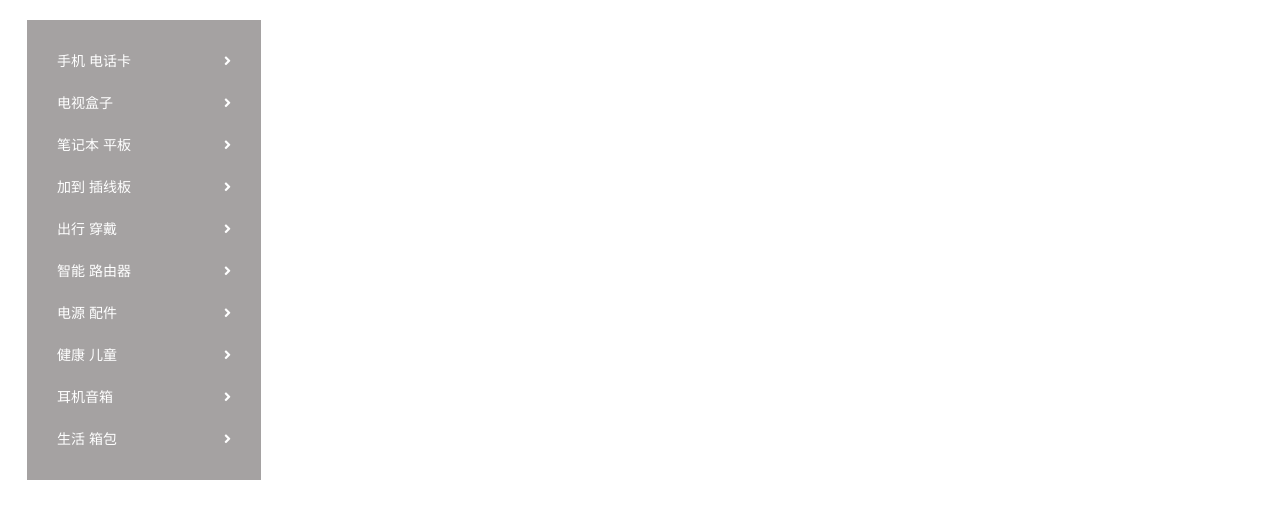
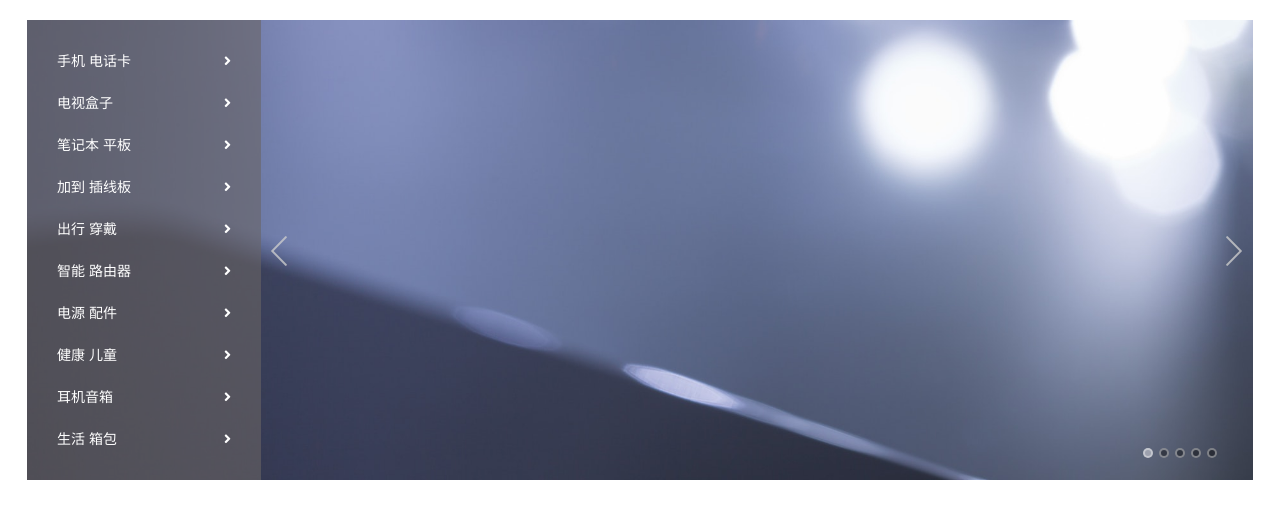
Before and after one commit to JimHui12/html5css3, a plain HTML site: page miProject/index.html in a window 1280 px wide. Shown: the part 120-638 px from the top of the page. Drawn offline with Linux system fonts and the light colour scheme.

Commit message:
index.css, 01.jpg, 02.jpg, 03.jpg, 04.jpg, 05.jpg, icon-slides.png, index.html added

```diff
--- a/miProject/css/index.css
+++ b/miProject/css/index.css
@@ -337,5 +337,73 @@ ul.left-menu li a:hover {
     background-color: #ff6700;
     color: white;
     border: none;
+}
 
+/* 设置banner */
+.banner {
+    position: relative;
+    height: 460px;
 }
+
+.banner .img-list li {
+    position: absolute;
+}
+
+.banner img {
+    width: 100%;
+    vertical-align: top;
+}
+
+/* 设置5个导航点 */
+.pointer {
+    position: absolute;
+    bottom: 22px;
+    right: 36px;
+}
+
+.pointer a {
+    float: left;
+    width: 6px;
+    height: 6px;
+    border: 2px rgba(255, 255, 255, .4) solid;
+    border-radius: 50%;
+    background-color: rgba(0, 0, 0, .4);
+    margin-left: 6px;
+}
+
+.pointer a:hover,
+.pointer a.active {
+    border-color: 2px rgba(0, 0, 0, .4);
+    background-color: rgba(255, 255, 255, .4);
+}
+
+/* 设置两个箭头 */
+.prev-next a {
+    width: 41px;
+    height: 69px;
+    background-image: url(../img/icon-slides.png);
+
+    position: absolute;
+    top: 0;
+    bottom: 0;
+    margin: auto 0;
+}
+
+.prev-next .prev{
+    left: 234px;
+    background-position: -84px 0;
+}
+
+.prev-next .prev:hover{
+    background-position: 0 0;
+}
+
+.prev-next .next {
+    right: 0;
+    background-position: -125px 0;
+}
+
+.prev-next .next:hover {
+    right: 0;
+    background-position: -42px 0;
+}
--- a/miProject/index.html
+++ b/miProject/index.html
@@ -187,5 +187,51 @@
             </div>
         </div>
     </div>
+
+    <!-- 创建banner的容器 -->
+    <div class="banner-wrapper">
+        <div class="banner w">
+            <ul class="img-list">
+                <li>
+                    <a href="#">
+                        <img src="./img/01.jpg" alt="">
+                    </a>
+                </li>
+                <li>
+                    <a href="#">
+                        <img src="./img/02.jpg" alt="">
+                    </a>
+                </li>
+                <li>
+                    <a href="#">
+                        <img src="./img/03.jpg" alt="">
+                    </a>
+                </li>
+                <li>
+                    <a href="#">
+                        <img src="./img/04.jpg" alt="">
+                    </a>
+                </li>
+                <li>
+                    <a href="#">
+                        <img src="./img/05.jpg" alt="">
+                    </a>
+                </li>
+            </ul>
+
+            <div class="pointer">
+                <a class="active" href="javascript:;"></a>
+                <a href="javascript:;"></a>
+                <a href="javascript:;"></a>
+                <a href="javascript:;"></a>
+                <a href="javascript:;"></a>
+            </div>
+            <div class="prev-next">
+                <a class="prev" href="javascript:;"></a>
+                <a class="next" href="javascript:;"></a>
+            </div>
+        </div>
+    </div>
+
 </body>
 </html>
```
Also changed, not shown: miProject/img/01.jpg (added), miProject/img/02.jpg (added), miProject/img/03.jpg (added), miProject/img/04.jpg (added), miProject/img/05.jpg (added), miProject/img/icon-slides.png (added).
